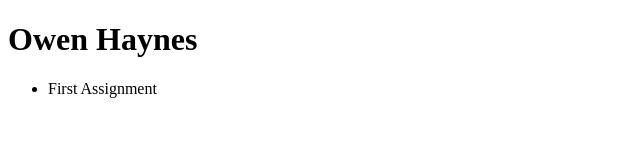
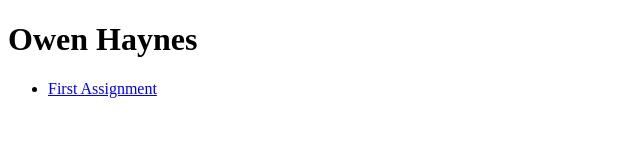
Before and after one commit to orossh/ifsc-1310-fall-2021-01, a plain HTML site: page index.html in a window 1280 px wide. Shown: the whole page, without its empty margins (0-640 px from the left). Drawn offline with Linux system fonts and the light colour scheme.

Commit message:
Added new project

```diff
--- a/index.html
+++ b/index.html
@@ -13,7 +13,7 @@
 <body>
   <h1>Owen Haynes</h1>
   <ul>
-      <li>First Assignment</li>
+      <li><a href="gordo/index.html">First Assignment</a></li>
   </ul>
 </body>
 </html>
```
Also changed, not shown: gordo/index.html (added), 1 other file.
